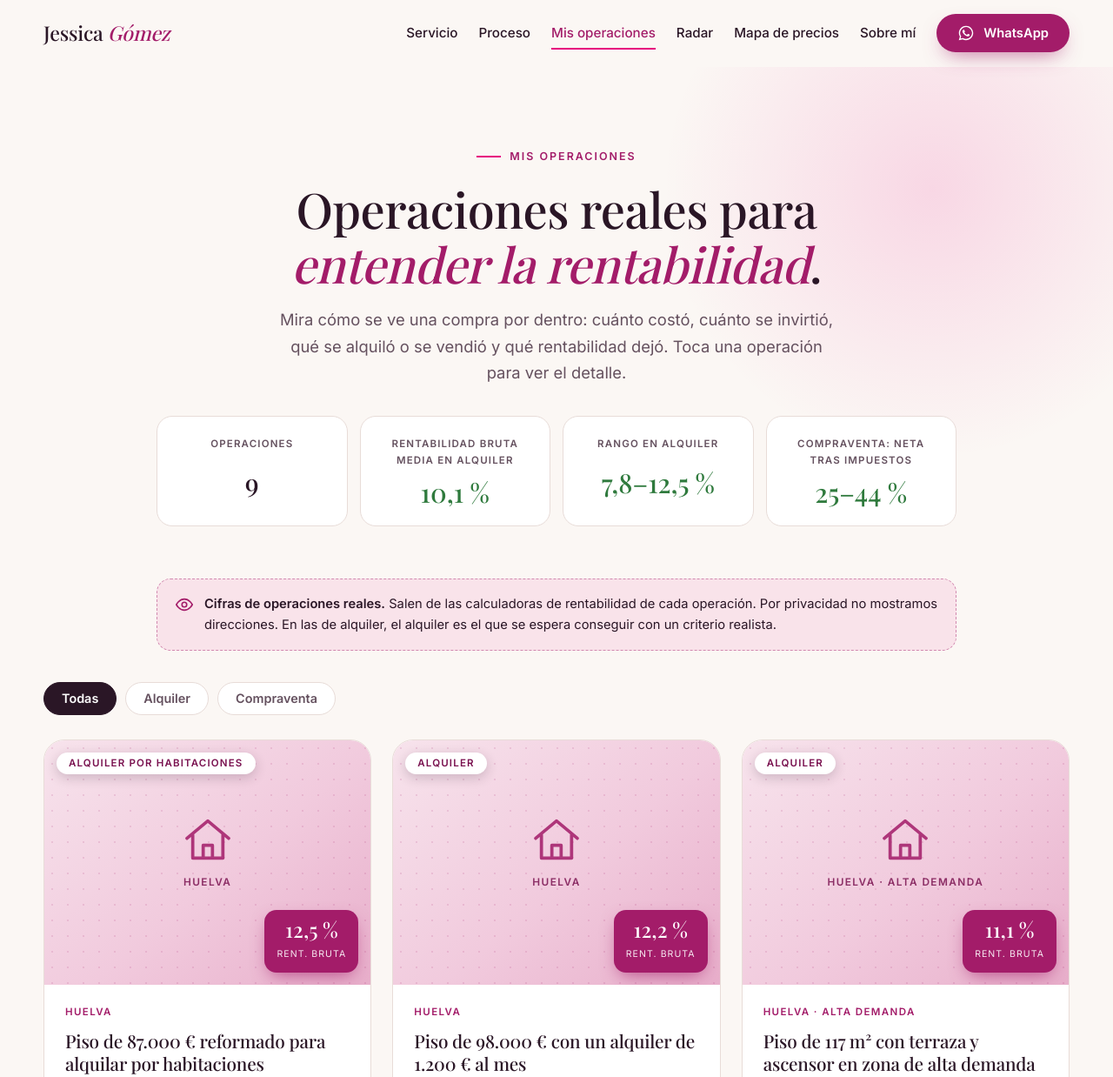
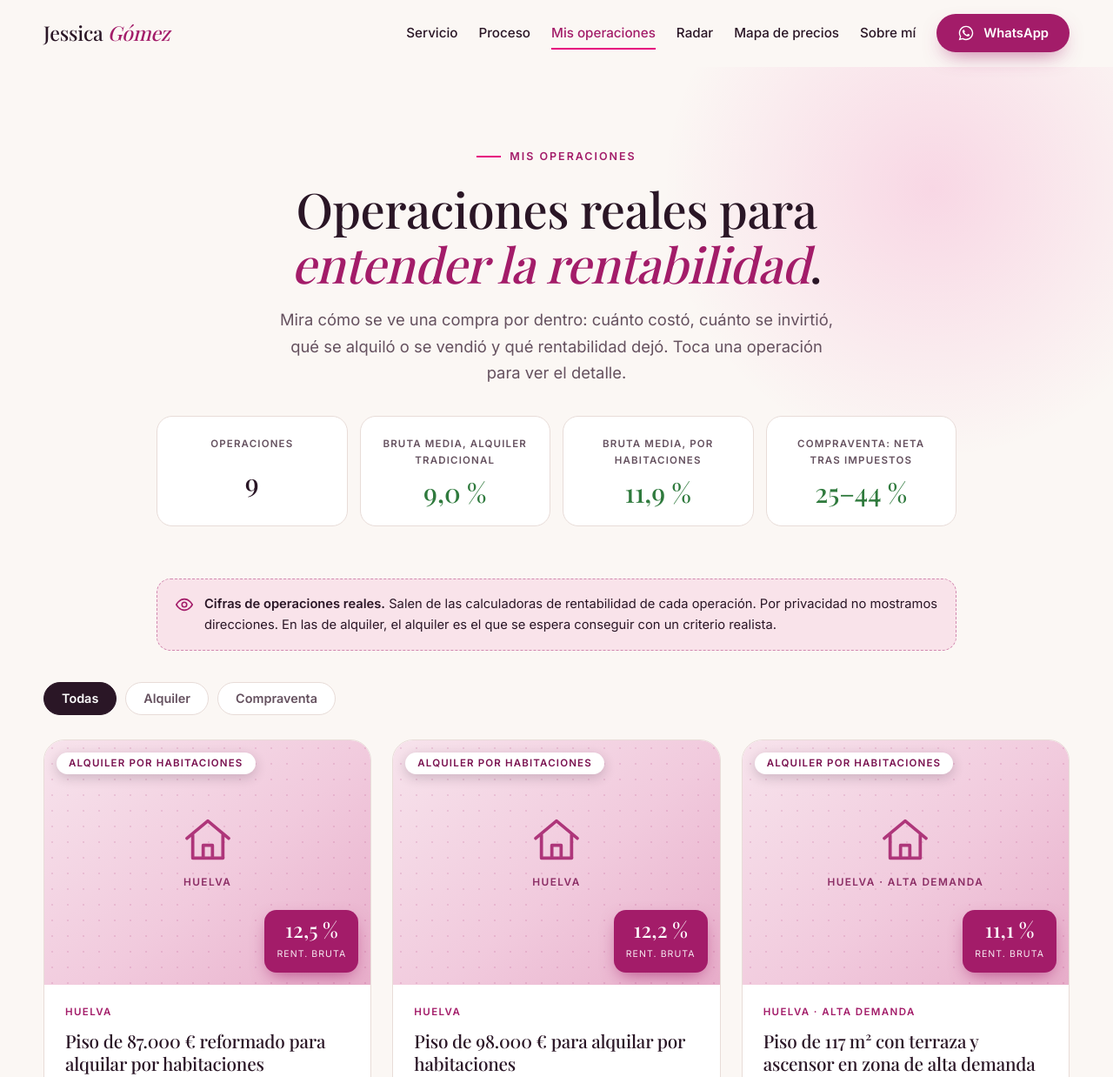
Before and after one commit to ockdavid/web-jessica-huelva, a plain HTML site: page operaciones.html in a window 1280 px wide. Shown: the top 1238 px of the page at 87% size. Drawn offline with nearby package versions, Linux system fonts and the light colour scheme; a web font is replaced by a local one.

Commit message:
fix: WhatsApp 641 17 83 91, comisiones de intermediarios y modalidad de alquiler
- Un único número (641 17 83 91) como WhatsApp; se retira el 682
- Línea "Comisiones de intermediarios" sin nombres de empresas; gestoría y tasación pasan a notaría y registro
- Alquileres por habitaciones: Mateo Alemán, Santa Rafaela y Carabelas 5; resto tradicional
- Medias de rentabilidad bruta separadas (tradicional 9,0 %, habitaciones 11,9 %)
- "Pisos okupados" en la experiencia de Jessica

Co-Authored-By: Claude Sonnet 5.5 <noreply@anthropic.com>

```diff
--- a/operaciones.js
+++ b/operaciones.js
@@ -7,7 +7,7 @@
      Para añadir una operación: copiar una entrada de OPS y cambiar los datos;
      el resto (rentabilidades, tabla, filtros) se calcula solo.
      Fotos: poner el archivo en assets/ops/ y rellenar  foto: "nombre.webp".
-     tipo "alquiler": compra, itp, notarias, reforma, gestion (gestión de la compra
+     tipo "alquiler": compra, itp, notarias, reforma, gestion (comisiones de intermediarios
        y otros gastos), fin {pct, interes, plazo}, rentaMes, gastos [[concepto, €/año]].
        brutaSobreVivienda: true  -> la bruta se calcula sin "gestion" (como en la calculadora Nexia).
      tipo "flip": escenarios [{nombre, venta, reforma, gastosTotales, beneficio, irpf}].
@@ -18,37 +18,37 @@
       titulo: "Piso de 87.000 € reformado para alquilar por habitaciones", zona: "Huelva",
       chips: ["Por habitaciones", "Hipoteca al 90 %", "Reforma 7.000 €"],
       datos: [["Modalidad", "Por habitaciones"], ["Compra", "87.000 €"], ["Hipoteca", "90 %"]],
-      compra: 87000, itp: 6090, notarias: 1080, reforma: 7000, gestion: 4735, brutaSobreVivienda: false,
+      compra: 87000, itp: 6090, notarias: 1580, reforma: 7000, gestion: 4235, brutaSobreVivienda: false,
       fin: { pct: 0.9, interes: 0.039, plazo: 30 }, rentaMes: 1100,
       gastos: [["IBI y basuras", 200], ["Seguros", 960], ["Comunidad", 120], ["Mantenimiento", 1320], ["Vacíos", 660]],
       historia: "Es la misma vivienda que la operación de alquiler tradicional de 87.000 €, analizada en la otra modalidad para poder compararlas. Aquí se invierte más en reforma para alquilarla habitación a habitación.",
       leccion: "Con 6.000 € más de reforma, el alquiler pasa de 750 a 1.100 € al mes y la rentabilidad bruta llega al {bruta}. Más ingresos, pero también más gastos y más gestión: conviene calcular las dos opciones antes de decidir." },
 
-    { id: "santa-rafaela", tipo: "alquiler", modo: null, foto: null,
-      titulo: "Piso de 98.000 € con un alquiler de 1.200 € al mes", zona: "Huelva",
-      chips: ["Alquiler 1.200 €/mes", "Hipoteca al 90 %", "Reforma 5.000 €"],
-      datos: [["Compra", "98.000 €"], ["Alquiler", "1.200 €/mes"], ["Hipoteca", "90 %"]],
-      compra: 98000, itp: 6860, notarias: 1100, reforma: 5000, gestion: 7100, brutaSobreVivienda: false,
+    { id: "santa-rafaela", tipo: "alquiler", modo: "habitaciones", foto: null,
+      titulo: "Piso de 98.000 € para alquilar por habitaciones", zona: "Huelva",
+      chips: ["Por habitaciones", "Hipoteca al 90 %", "Reforma 5.000 €"],
+      datos: [["Modalidad", "Por habitaciones"], ["Compra", "98.000 €"], ["Hipoteca", "90 %"]],
+      compra: 98000, itp: 6860, notarias: 1700, reforma: 5000, gestion: 6500, brutaSobreVivienda: false,
       fin: { pct: 0.9, interes: 0.027, plazo: 30 }, rentaMes: 1200,
       gastos: [["IBI y basuras", 200], ["Seguros", 1120], ["Comunidad", 804], ["Mantenimiento", 1440], ["Vacíos", 720]],
-      historia: "Piso comprado por 98.000 € con una reforma de 5.000 € para ponerlo en alquiler. Con financiación al 90 % y un tipo de interés bajo, el capital propio que se necesita es reducido.",
+      historia: "Piso comprado por 98.000 € con una reforma de 5.000 € para alquilarlo por habitaciones. Con financiación al 90 % y un tipo de interés bajo, el capital propio que se necesita es reducido.",
       leccion: "Una hipoteca barata y un alquiler alto respecto al precio dejan una rentabilidad bruta del {bruta} y un cash flow que cubre la cuota con holgura." },
 
-    { id: "carabelas-5", tipo: "alquiler", modo: null, foto: null,
+    { id: "carabelas-5", tipo: "alquiler", modo: "habitaciones", foto: null,
       titulo: "Piso de 117 m² con terraza y ascensor en zona de alta demanda", zona: "Huelva · alta demanda",
-      chips: ["117 m²", "4 hab.", "Terraza"],
+      chips: ["Por habitaciones", "117 m²", "Terraza"],
       datos: [["Superficie", "117 m²"], ["Habitaciones", "4"], ["Baños", "1"], ["Planta", "2ª con ascensor"], ["Año", "1970"]],
       compra: 117000, itp: 8190, notarias: 915, reforma: 3500, gestion: 8500, brutaSobreVivienda: true,
       fin: { pct: 0.8, interes: 0.025, plazo: 30 }, rentaMes: 1200, rentaRango: [750, 1200],
       gastos: [["IBI y basuras", 200], ["Seguro de hogar", 180], ["Comunidad", 540]],
-      historia: "Piso amplio de cuatro habitaciones con terraza y ascensor, en una zona de alta demanda. Necesitó una reforma y un amueblado muy contenidos.",
-      leccion: "Cuando el piso es grande y está bien situado, el alquiler total crece más deprisa que el precio de compra: de ahí una rentabilidad bruta del {bruta}." },
+      historia: "Piso amplio de cuatro habitaciones con terraza y ascensor, en una zona de alta demanda, alquilado por habitaciones. Necesitó una reforma y un amueblado muy contenidos.",
+      leccion: "Cuando el piso es grande y está bien situado, alquilarlo por habitaciones hace crecer el alquiler total más deprisa que el precio de compra: de ahí una rentabilidad bruta del {bruta}." },
 
     { id: "soforas-tradicional", tipo: "alquiler", modo: "tradicional", foto: null,
       titulo: "Piso de 69.700 € para alquiler tradicional", zona: "Huelva",
       chips: ["Tradicional", "Hipoteca al 90 %", "Reforma 2.000 €"],
       datos: [["Modalidad", "Tradicional"], ["Compra", "69.700 €"], ["Hipoteca", "90 %"]],
-      compra: 69700, itp: 4879, notarias: 1080, reforma: 2000, gestion: 4130, brutaSobreVivienda: false,
+      compra: 69700, itp: 4879, notarias: 1580, reforma: 2000, gestion: 3630, brutaSobreVivienda: false,
       fin: { pct: 0.9, interes: 0.039, plazo: 30 }, rentaMes: 750,
       gastos: [["IBI y basuras", 200], ["Seguros", 750], ["Comunidad", 120], ["Mantenimiento", 900], ["Vacíos", 450]],
       historia: "Piso de precio de entrada bajo, con una reforma ligera, pensado para alquilar de forma tradicional.",
@@ -58,13 +58,13 @@
       titulo: "Piso de 87.000 € para alquiler tradicional", zona: "Huelva",
       chips: ["Tradicional", "Hipoteca al 80 %", "Reforma 1.000 €"],
       datos: [["Modalidad", "Tradicional"], ["Compra", "87.000 €"], ["Hipoteca", "80 %"]],
-      compra: 87000, itp: 6090, notarias: 1080, reforma: 1000, gestion: 4735, brutaSobreVivienda: false,
+      compra: 87000, itp: 6090, notarias: 1580, reforma: 1000, gestion: 4235, brutaSobreVivienda: false,
       fin: { pct: 0.8, interes: 0.039, plazo: 30 }, rentaMes: 750,
       gastos: [["IBI y basuras", 200], ["Seguros", 750], ["Comunidad", 120], ["Mantenimiento", 900], ["Vacíos", 450]],
       historia: "Piso comprado por 87.000 € y puesto en alquiler tradicional con una reforma mínima. Es la misma vivienda que la operación por habitaciones, analizada de la forma más sencilla.",
       leccion: "Con una reforma mínima se consigue una rentabilidad bruta del {bruta} y un cash flow positivo incluso con una hipoteca al 3,9 %." },
 
-    { id: "rio-duero", tipo: "alquiler", modo: null, foto: null,
+    { id: "rio-duero", tipo: "alquiler", modo: "tradicional", foto: null,
       titulo: "Piso de 3 habitaciones junto a una zona comercial nueva", zona: "Huelva · zona en revalorización",
       chips: ["59 m²", "3 hab.", "1 baño"],
       datos: [["Superficie", "59 m²"], ["Habitaciones", "3"], ["Baños", "1"], ["Planta", "3ª sin ascensor"], ["Año", "1961"]],
@@ -74,7 +74,7 @@
       historia: "Piso en el extremo de una zona de precio contenido, pegado a un polígono nuevo con comercios y a 20 minutos andando de la universidad. Llegó recién reformado y pintado, con buena comunidad y sin derramas previstas. Solo hizo falta amueblarlo y actualizar detalles. Al otro lado se construyen viviendas de alta calidad, lo que apunta a una zona en revalorización.",
       leccion: "En una zona de precio contenido, un piso que ya está en buen estado permite entrar con poca reforma y un cash flow que cubre la hipoteca desde el primer mes." },
 
-    { id: "carabelas-27", tipo: "alquiler", modo: null, foto: null,
+    { id: "carabelas-27", tipo: "alquiler", modo: "tradicional", foto: null,
       titulo: "Piso de 72 m² con ascensor en zona de alta demanda", zona: "Huelva · alta demanda",
       chips: ["72 m²", "2 hab.", "Ascensor"],
       datos: [["Superficie", "72 m²"], ["Habitaciones", "2 (antes 3)"], ["Baños", "1"], ["Planta", "1ª con ascensor"], ["Año", "1975"]],
@@ -84,7 +84,7 @@
       historia: "Piso exterior con ascensor en una zona de alta demanda. Se redistribuyó para pasar de tres a dos habitaciones, con una reforma contenida.",
       leccion: "Una zona de alta demanda y un edificio con ascensor suelen ser los mejores aliados de un alquiler estable, con una rentabilidad bruta del {bruta}." },
 
-    { id: "venezuela-4", tipo: "alquiler", modo: null, foto: null,
+    { id: "venezuela-4", tipo: "alquiler", modo: "tradicional", foto: null,
       titulo: "Piso de 54 m² y 3 habitaciones en zona de alta demanda", zona: "Huelva · alta demanda",
       chips: ["54 m²", "3 hab.", "1 baño"],
       datos: [["Superficie", "54 m²"], ["Habitaciones", "3"], ["Baños", "1"], ["Planta", "1ª sin ascensor"], ["Año", "1954"]],
@@ -159,14 +159,15 @@
 
   /* ---------- Estadísticas ---------- */
   function stats() {
-    var alq = OPS.filter(function (o) { return o.tipo === "alquiler"; });
-    var brutas = alq.map(function (o) { return o.r.bruta; });
-    var media = brutas.reduce(function (a, b) { return a + b; }, 0) / brutas.length;
+    var media = function (modo) {
+      var b = OPS.filter(function (o) { return o.modo === modo; }).map(function (o) { return o.r.bruta; });
+      return b.reduce(function (a, c) { return a + c; }, 0) / b.length;
+    };
     var flip = OPS.filter(function (o) { return o.tipo === "flip"; })[0];
     $("stats-ops").innerHTML =
       '<div class="celda"><div class="et">Operaciones</div><div class="n">' + OPS.length + "</div></div>" +
-      '<div class="celda"><div class="et">Rentabilidad bruta media en alquiler</div><div class="n verde">' + pct(media) + "</div></div>" +
-      '<div class="celda"><div class="et">Rango en alquiler</div><div class="n verde">' + pct(Math.min.apply(null, brutas)).replace(" %", "") + "–" + pct(Math.max.apply(null, brutas)) + "</div></div>" +
+      '<div class="celda"><div class="et">Bruta media, alquiler tradicional</div><div class="n verde">' + pct(media("tradicional")) + "</div></div>" +
+      '<div class="celda"><div class="et">Bruta media, por habitaciones</div><div class="n verde">' + pct(media("habitaciones")) + "</div></div>" +
       (flip ? '<div class="celda"><div class="et">Compraventa: neta tras impuestos</div><div class="n verde">' + principal(flip).txt + "</div></div>" : "");
   }
 
@@ -206,8 +207,8 @@
 
   function tablaAlquiler(o) {
     var r = o.r;
-    var t = fila("Precio de compra", eur(o.compra)) + fila("Impuesto ITP (7 %)", eur(o.itp)) + fila("Notaría, registro y gestoría", eur(o.notarias)) +
-      fila("Reforma y mobiliario", eur(o.reforma)) + fila("Gestión de la compra y otros gastos", eur(o.gestion)) + fila("Inversión total", eur(r.total), "total") +
+    var t = fila("Precio de compra", eur(o.compra)) + fila("Impuesto ITP (7 %)", eur(o.itp)) + fila("Notaría, registro, gestoría y tasación", eur(o.notarias)) +
+      fila("Reforma y mobiliario", eur(o.reforma)) + fila("Comisiones de intermediarios", eur(o.gestion)) + fila("Inversión total", eur(r.total), "total") +
       fila("Hipoteca (" + Math.round(o.fin.pct * 100) + " %, " + o.fin.plazo + " años al " + (o.fin.interes * 100).toFixed(1).replace(".", ",") + " %)", eur(r.hipoteca)) +
       fila("Capital aportado", eur(r.aportado), "total") +
       fila("Alquiler estimado", eur(o.rentaMes) + "/mes", "total");
@@ -250,7 +251,7 @@
       '<h3 id="m-titulo">' + o.titulo + "</h3>" + '<p class="historia">' + o.historia + "</p>" + ficha + cuerpo +
       '<div class="lec"><b>Qué aprender de esta operación:</b> ' + lec + "</div>" +
       '<p class="nota" style="margin-top:14px">' + nota + " Por privacidad no se indica la dirección.</p>" +
-      '<div style="margin-top:20px"><a class="btn btn-primary" href="https://wa.me/34682459134?text=' +
+      '<div style="margin-top:20px"><a class="btn btn-primary" href="https://wa.me/34641178391?text=' +
       encodeURIComponent("Hola Jessica, he visto la operación \"" + o.titulo + "\" y me gustaría hablar contigo.") + '" target="_blank" rel="noopener">Quiero algo así</a></div>';
   }
 
--- a/radar.js
+++ b/radar.js
@@ -157,7 +157,7 @@
     var txt = "Hola Jessica, he usado el radar de inversión de tu web. Tengo " + eur(capital) + " de capital, compraría " + fin + ", busco " + obj +
       " y alquilaría " + (sel.mod === "habitaciones" ? "por habitaciones" : "de forma tradicional") + ". Precio alcanzable: " + eur(Math.max(P, 0)) +
       (top.length ? ". Zonas sugeridas: " + top.map(function (z) { return z.nombre; }).join(", ") : "") + ". Me gustaría hablar contigo.";
-    $("wa-perfil").href = "https://wa.me/34682459134?text=" + encodeURIComponent(txt);
+    $("wa-perfil").href = "https://wa.me/34641178391?text=" + encodeURIComponent(txt);
   }
 
   /* ---------- Controles ---------- */
```
Also changed, not shown: aviso-legal.html (+1 -1 lines), index.html (+8 -9 lines), mapa.html (+3 -3 lines), operaciones.html (+3 -3 lines), radar.html (+3 -3 lines).
